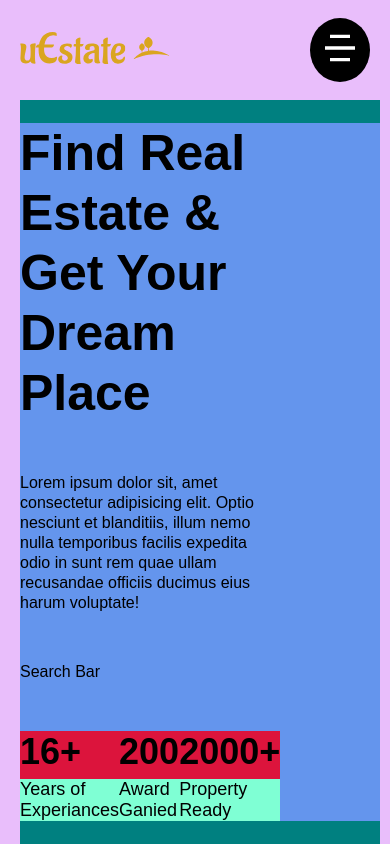
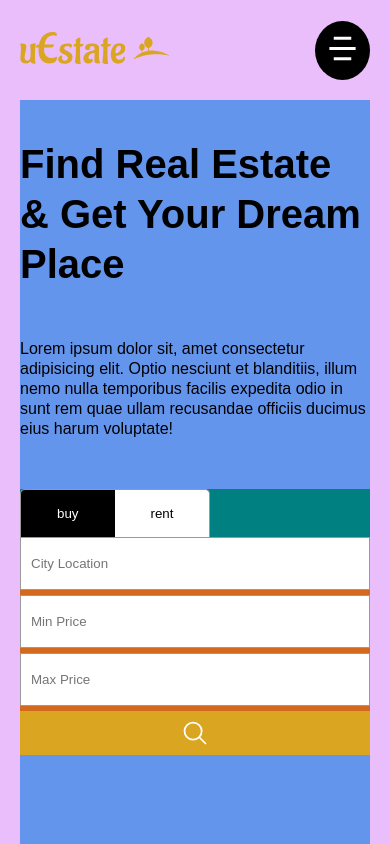
Before and after one commit to andryariadi/real-estate-app, a React (Vite) app in the folder estate-app/: page / in a window 390 px wide. Shown: the top 844 px of the page. Built offline with nearby package versions, Linux system fonts and the light colour scheme.

Commit message:
styling responsive searchbar component

```diff
--- a/estate-app/package.json
+++ b/estate-app/package.json
@@ -11,6 +11,7 @@
   },
   "dependencies": {
     "react": "^18.2.0",
+    "react-countup": "^6.5.0",
     "react-dom": "^18.2.0",
     "react-icons": "^5.0.1",
     "sass": "^1.71.1"
--- a/estate-app/src/components/navbar/Navbar.jsx
+++ b/estate-app/src/components/navbar/Navbar.jsx
@@ -39,14 +39,15 @@ export default function Navbar() {
             {/* <img src="/menu.png" alt="menu" /> */}
             {open ? (
               <div className="close">
-                <CgClose size={40} color="#fff" />
+                <CgClose size={35} color="#fff" />
               </div>
             ) : (
               <div className="berger">
-                <RiMenu5Fill size={40} color="#fff" />
+                <RiMenu5Fill size={35} color="#fff" />
               </div>
             )}
           </div>
+
           <div className={open ? "menu active" : "menu"}>
             <a className="nav-link" href="/">
               Home
--- a/estate-app/src/components/searchBar/SearchBar.jsx
+++ b/estate-app/src/components/searchBar/SearchBar.jsx
@@ -1,7 +1,40 @@
+import { useState } from "react";
+import "./searchBar.scss";
+import { IoSearchOutline } from "react-icons/io5";
+
+const types = ["buy", "rent"];
+
 export default function SearchBar() {
+  const [value, setValue] = useState({
+    type: "buy",
+    location: "",
+    minPrice: 0,
+    maxPrice: 0,
+  });
+
+  console.log(value, "<----disearchbar");
+
   return (
     <>
-      <div>Search Bar</div>
+      <div className="searchContainer">
+        <div className="type">
+          {types.map((type) => (
+            <button key={type} className={value.type === type ? "active" : ""} onClick={() => setValue({ ...value, type: type })}>
+              {type}
+            </button>
+          ))}
+        </div>
+        <form action="">
+          <input type="text" name="location" placeholder="City Location" />
+          <input type="number" name="minPrice" min={0} max={10000000} placeholder="Min Price" />
+          <input type="number" name="maxPrice" min={0} max={10000000} placeholder="Max Price" />
+          <button>
+            <div className="searchIcon">
+              <IoSearchOutline size={28} />
+            </div>
+          </button>
+        </form>
+      </div>
     </>
   );
 }
--- a/estate-app/src/components/searchBar/searchBar.scss
+++ b/estate-app/src/components/searchBar/searchBar.scss
@@ -0,0 +1,85 @@
+@import "../../responsive.scss";
+
+.searchContainer {
+  background-color: crimson;
+
+  .type {
+    background-color: teal;
+
+    button {
+      padding: 16px 36px;
+      border: 1px solid #999;
+      border-bottom: none;
+      background-color: white;
+      cursor: pointer;
+      text-transform: capitalizes;
+
+      &.active {
+        background-color: black;
+        color: white;
+      }
+
+      &:first-child {
+        border-top-left-radius: 5px;
+        border-right: none;
+      }
+
+      &:last-child {
+        border-top-right-radius: 5px;
+        border-left: none;
+      }
+    }
+  }
+
+  form {
+    background-color: chocolate;
+    border: 1px solid #999;
+    display: flex;
+    justify-content: space-between;
+
+    @include xs {
+      flex-direction: column;
+      gap: 5px;
+      border: none;
+    }
+
+    input {
+      border: none;
+      padding: 18px 10px;
+      width: 182px;
+
+      @include lg {
+        width: 134px;
+      }
+
+      @include sm {
+        border: 1px solid #999;
+        width: 180px;
+      }
+
+      @include xs {
+        width: 100%;
+      }
+    }
+
+    button {
+      background-color: goldenrod;
+      border: none;
+      width: 60px;
+
+      @include xs {
+        width: 100%;
+        padding: 8px;
+      }
+
+      .searchIcon {
+        // background-color: aqua;
+        color: white;
+        height: 100%;
+        display: flex;
+        justify-content: center;
+        align-items: center;
+      }
+    }
+  }
+}
--- a/estate-app/src/routes/HomePage/HomePage.jsx
+++ b/estate-app/src/routes/HomePage/HomePage.jsx
@@ -1,5 +1,6 @@
 import SearchBar from "../../components/searchBar/SearchBar";
 import "./homePage.scss";
+import CountUp from "react-countup";
 
 export default function HomePage() {
   return (
@@ -14,20 +15,27 @@ export default function HomePage() {
             <SearchBar />
             <div className="countContainer">
               <div className="count">
-                <h1>16+</h1>
+                <div className="countNum">
+                  <CountUp start={0} end={11} duration={8} />+
+                </div>
                 <h2>Years of Experiances</h2>
               </div>
               <div className="count">
-                <h1>200</h1>
+                <div className="countNum">
+                  <CountUp start={0} end={200} duration={9} />
+                </div>
                 <h2>Award Ganied</h2>
               </div>
               <div className="count">
-                <h1>2000+</h1>
+                <div className="countNum">
+                  <CountUp start={0} end={2000} duration={9} />+
+                </div>
                 <h2>Property Ready</h2>
               </div>
             </div>
           </div>
         </div>
+
         <div className="imgContainer">
           <img src="/bg.png" alt="hero" />
         </div>
--- a/estate-app/src/routes/HomePage/homePage.scss
+++ b/estate-app/src/routes/HomePage/homePage.scss
@@ -1,3 +1,5 @@
+@import "../../responsive.scss";
+
 .container {
   display: flex;
   height: 100%;
@@ -5,9 +7,6 @@
   .textConteiner {
     background-color: teal;
     flex: 3;
-    display: flex;
-    align-items: center;
-    justify-content: center;
 
     .wrapper {
       background-color: cornflowerblue;
@@ -16,10 +15,20 @@
       flex-direction: column;
       justify-content: center;
       gap: 50px;
+      height: 100%;
+
+      @include sm {
+        padding: 0;
+      }
 
       .title {
         font-size: 50px;
         line-height: 60px;
+
+        @include lg {
+          font-size: 40px;
+          line-height: 50px;
+        }
       }
 
       .desc {
@@ -34,16 +43,29 @@
           display: flex;
           flex-direction: column;
 
-          h1 {
-            font-size: 36px;
+          @include xs {
+            display: none;
+          }
+
+          .countNum {
+            font-size: 40px;
+            font-weight: 550;
             background-color: crimson;
-            height: 48px;
+            max-height: 55px;
+
+            @include lg {
+              font-size: 32px;
+            }
           }
 
           h2 {
             font-size: 18px;
             font-weight: 300;
             background-color: aquamarine;
+
+            @include lg {
+              font-size: 16px;
+            }
           }
         }
       }
@@ -57,10 +79,18 @@
     display: flex;
     align-items: center;
 
+    @include md {
+      display: none;
+    }
+
     img {
       width: 115%;
       position: absolute;
       right: 0;
+
+      @include lg {
+        width: 105%;
+      }
     }
   }
 }
```
Also changed, not shown: 1 other file (tests, documents, lock files or other folders).
